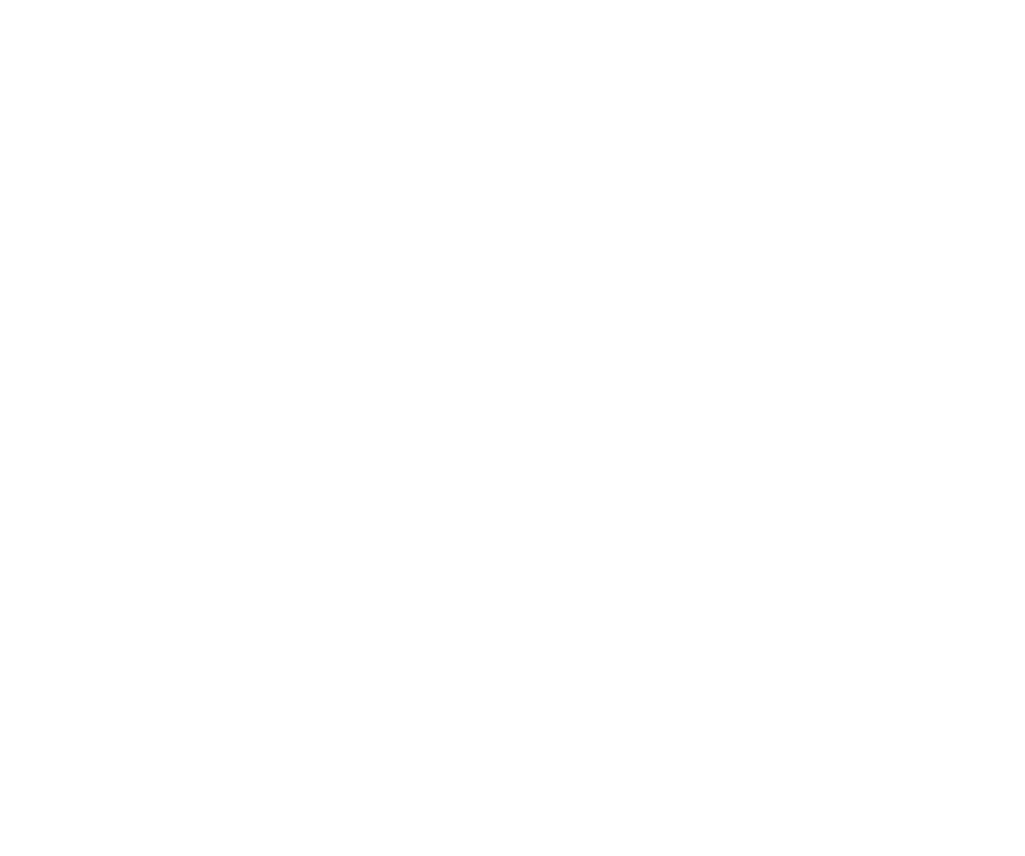
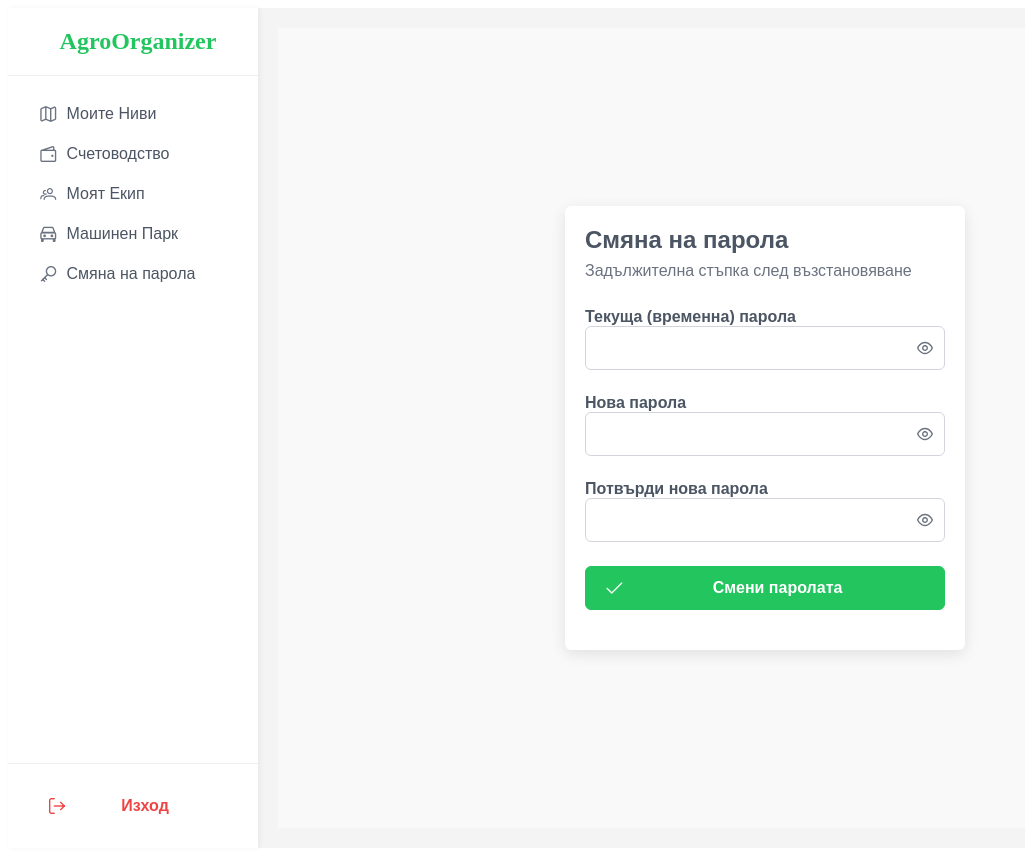
Before and after one commit to PikataProgrammer/agro_organizer_frontend, a React (Vite) app: page /change-password in a window 1280 px wide. Before the commit this address had no page. Shown: the whole page, without its empty margins (0-1025 px from the left). Before the commit the page ends 800 px from the top, so only its background shows below. Built offline with nearby package versions, Linux system fonts and the light colour scheme; sample sign-in values are in the browser's storage; a web font is replaced by a local one.

Commit message:
Create change password page and forget password button in login page.

```diff
--- a/src/App.tsx
+++ b/src/App.tsx
@@ -7,6 +7,7 @@ import Finances from "./pages/Finances.tsx";
 import Login from "./pages/Login.tsx";
 import Drivers from "./pages/Drivers.tsx";
 import Vehicles from "./pages/Vehicles.tsx";
+import ChangePassword from "./pages/ChangePassword.tsx";
 
 function App() {
     return (
@@ -20,6 +21,7 @@ function App() {
                         <Route path="/finances" element={<Finances />} />
                         <Route path="/drivers" element={<Drivers />} />
                         <Route path="/vehicles" element={<Vehicles />} />
+                        <Route path="/change-password" element={<ChangePassword />} />
                     </Route>
 
                     <Route path="/" element={<Navigate to="/dashboard" replace />} />
--- a/src/components/MainLayout.tsx
+++ b/src/components/MainLayout.tsx
@@ -30,6 +30,12 @@ const MainLayout = () => {
             icon: 'pi pi-fw pi-car',
             command: () => navigate('/vehicles'),
             className: location.pathname.includes('/vehicles') ? 'p-menuitem-active' : ''
+        },
+        {
+            label: 'Смяна на парола',
+            icon: 'pi pi-fw pi-key',
+            command: () => navigate('/change-password'),
+            className: location.pathname.includes('/change-password') ? 'p-menuitem-active' : ''
         }
     ];
 
--- /dev/null
+++ b/src/pages/ChangePassword.tsx
@@ -0,0 +1,94 @@
+import React, { useState } from 'react';
+import { useLocation, useNavigate } from 'react-router-dom';
+import { api } from '../api/axiosClient';
+import { Card } from 'primereact/card';
+import { Password } from 'primereact/password';
+import { Button } from 'primereact/button';
+import { Message } from 'primereact/message';
+
+const ChangePassword = () => {
+    const location = useLocation();
+    const navigate = useNavigate();
+
+    const email = location.state?.email || localStorage.getItem('userEmail') || '';
+
+    const [oldPassword, setOldPassword] = useState('');
+    const [newPassword, setNewPassword] = useState('');
+    const [confirmPassword, setConfirmPassword] = useState('');
+    const [loading, setLoading] = useState(false);
+    const [error, setError] = useState('');
+    const [success, setSuccess] = useState('');
+
+    const handleSubmit = async (e: React.FormEvent) => {
+        e.preventDefault();
+        setError('');
+        setSuccess('');
+
+        if (newPassword !== confirmPassword) {
+            setError('Новите пароли не съвпадат!');
+            return;
+        }
+
+        if (!email) {
+            setError('Липсва имейл адрес. Моля, влезте отново.');
+            return;
+        }
+
+        setLoading(true);
+        try {
+            await api.post('/api/auth/change-password', {
+                email: email,
+                oldPassword: oldPassword,
+                newPassword: newPassword
+            });
+
+            setSuccess('Паролата е сменена успешно! Моля, влезте с новата парола.');
+            setTimeout(() => {
+                navigate('/login');
+            }, 3000);
+        } catch (err: any) {
+            setError(err.response?.data?.message || 'Грешна стара парола или сървърна грешка.');
+        } finally {
+            setLoading(false);
+        }
+    };
+
+    if (!email) {
+        return (
+            <div style={{ textAlign: 'center', marginTop: '50px' }}>
+                <h2>Невалидна сесия</h2>
+                <Button label="Към Вход" onClick={() => navigate('/login')} />
+            </div>
+        );
+    }
+
+    return (
+        <div style={{ display: 'flex', justifyContent: 'center', alignItems: 'center', height: '100vh', backgroundColor: '#f9f9f9' }}>
+            <Card title="Смяна на парола" subTitle="Задължителна стъпка след възстановяване" style={{ width: '100%', maxWidth: '400px', boxShadow: '0 4px 15px rgba(0,0,0,0.1)' }}>
+                <form onSubmit={handleSubmit} className="p-fluid">
+                    <div style={{ marginBottom: '1.5rem' }}>
+                        <label style={{ fontWeight: 'bold' }}>Текуща (временна) парола</label>
+                        <Password value={oldPassword} onChange={(e) => setOldPassword(e.target.value)} required feedback={false} toggleMask />
+                    </div>
+
+                    <div style={{ marginBottom: '1.5rem' }}>
+                        <label style={{ fontWeight: 'bold' }}>Нова парола</label>
+                        <Password value={newPassword} onChange={(e) => setNewPassword(e.target.value)} required promptLabel="Въведете парола" weakLabel="Слаба" mediumLabel="Средна" strongLabel="Силна" toggleMask />
+                    </div>
+
+                    <div style={{ marginBottom: '1.5rem' }}>
+                        <label style={{ fontWeight: 'bold' }}>Потвърди нова парола</label>
+                        <Password value={confirmPassword} onChange={(e) => setConfirmPassword(e.target.value)} required feedback={false} toggleMask />
+                    </div>
+
+                    {error && <Message severity="error" text={error} style={{ width: '100%', marginBottom: '1rem' }} />}
+                    {success && <Message severity="success" text={success} style={{ width: '100%', marginBottom: '1rem' }} />}
+
+                    <Button label="Смени паролата" icon="pi pi-check" loading={loading} type="submit" className="p-button-success" />
+                </form>
+            </Card>
+        </div>
+    );
+};
+
+export default ChangePassword;
--- a/src/pages/Login.tsx
+++ b/src/pages/Login.tsx
@@ -1,4 +1,4 @@
-import React, { useState } from 'react';
+import React, { useState, useRef } from 'react';
 import { useNavigate } from 'react-router-dom';
 import { api } from '../api/axiosClient';
 import { useApp } from '../context/AppContext';
@@ -8,7 +8,8 @@ import { InputText } from 'primereact/inputtext';
 import { Password } from 'primereact/password';
 import { Button } from 'primereact/button';
 import { Message } from 'primereact/message';
-
+import { Dialog } from 'primereact/dialog';
+import { Toast } from 'primereact/toast';
 
 import backgroundImage from '../assets/Background_image.png';
 
@@ -18,8 +19,13 @@ const Login = () => {
     const [loading, setLoading] = useState(false);
     const [error, setError] = useState('');
 
+    const [showResetDialog, setShowResetDialog] = useState(false);
+    const [resetEmail, setResetEmail] = useState('');
+    const [resetting, setResetting] = useState(false);
+
     const navigate = useNavigate();
     const { showToast } = useApp();
+    const toast = useRef<Toast>(null);
 
     const handleSubmit = async (e: React.FormEvent) => {
         e.preventDefault();
@@ -29,10 +35,19 @@ const Login = () => {
         try {
             const response = await api.post('/api/auth/login', { email, password });
 
-            const userId = response.data.id || response.data.userId || response.data.Id;
+            const userData = response.data;
+            const userId = userData.id || userData.userId || userData.Id;
 
             if (userId) {
+                const needsPasswordChange = userData.shouldChangePassword || userData.ShouldChangePassword;
+
+                if (needsPasswordChange) {
+                    navigate('/change-password', { state: { email: email } });
+                    return;
+                }
+
                 localStorage.setItem('userId', userId.toString());
+                localStorage.setItem('userEmail', email);
                 showToast('success', 'Добре дошли!', 'Успешен вход в системата.');
                 navigate('/dashboard');
             } else {
@@ -44,6 +59,28 @@ const Login = () => {
             console.error(err);
         } finally {
             setLoading(false);
+        }
+    };
+
+    // ФУНКЦИЯ ЗА ЗАБРАВЕНА ПАРОЛА
+    const handleResetPassword = async () => {
+        if (!resetEmail) {
+            toast.current?.show({ severity: 'warn', summary: 'Внимание', detail: 'Моля, въведете имейл адрес.' });
+            return;
+        }
+
+        setResetting(true);
+        try {
+            // Викаме ендпойнта за Reset (виж в контролера си дали пътят е точно този)
+            await api.post('/api/auth/reset-password', { email: resetEmail });
+            toast.current?.show({ severity: 'success', summary: 'Изпратено', detail: 'Ако имейлът съществува, ще получите нова парола!' });
+            setShowResetDialog(false);
+            setResetEmail('');
+        } catch (err) {
+            toast.current?.show({ severity: 'error', summary: 'Грешка', detail: 'Възникна проблем. Опитайте по-късно.' });
+            console.error(err);
+        } finally {
+            setResetting(false);
         }
     };
 
@@ -67,6 +104,7 @@ const Login = () => {
             backgroundSize: 'cover',
             backgroundPosition: 'center'
         }}>
+            <Toast ref={toast} />
             <Card header={header} style={{ width: '100%', maxWidth: '450px', borderRadius: '15px', boxShadow: '0 8px 30px rgba(0,0,0,0.3)' }}>
                 <form onSubmit={handleSubmit} className="p-fluid">
                     <div style={{ marginBottom: '1.5rem' }}>
@@ -79,12 +117,13 @@ const Login = () => {
                                 value={email}
                                 onChange={(e) => setEmail(e.target.value)}
                                 required
+                                placeholder="example@mail.com"
                                 style={{ paddingLeft: '2.5rem' }}
                             />
                         </span>
                     </div>
 
-                    <div style={{ marginBottom: '2rem' }}>
+                    <div style={{ marginBottom: '1rem' }}>
                         <label htmlFor="password" style={{ display: 'block', marginBottom: '0.5rem', fontWeight: 'bold' }}>Парола</label>
                         <span className="p-input-icon-left">
                             <i className="pi pi-lock" style={{ zIndex: 10, paddingLeft: '0.8rem' }} />
@@ -95,10 +134,22 @@ const Login = () => {
                                 required
                                 feedback={false}
                                 toggleMask
+                                placeholder="******"
                                 inputStyle={{ paddingLeft: '2.5rem' }}
                                 style={{ width: '100%' }}
                             />
                         </span>
+                    </div>
+
+                    {/* ЛИНК ЗА ЗАБРАВЕНА ПАРОЛА */}
+                    <div style={{ display: 'flex', justifyContent: 'flex-end', marginBottom: '1.5rem' }}>
+                        <Button
+                            label="Забравена парола?"
+                            className="p-button-link p-0"
+                            type="button"
+                            onClick={() => setShowResetDialog(true)}
+                            style={{ padding: 0, textDecoration: 'none' }}
+                        />
                     </div>
 
                     {error && (
@@ -117,6 +168,22 @@ const Login = () => {
                     />
                 </form>
             </Card>
+
+            {/* МОДАЛ ЗА ЗАБРАВЕНА ПАРОЛА */}
+            <Dialog header="Възстановяване на парола" visible={showResetDialog} style={{ width: '400px' }} onHide={() => setShowResetDialog(false)} footer={
+                <div>
+                    <Button label="Отказ" icon="pi pi-times" onClick={() => setShowResetDialog(false)} className="p-button-text p-button-secondary" />
+                    <Button label="Изпрати" icon="pi pi-envelope" onClick={handleResetPassword} loading={resetting} className="p-button-success" autoFocus />
+                </div>
+            }>
+                <p className="m-0" style={{ marginBottom: '1rem' }}>
+                    Въведете вашия имейл адрес. Ако той съществува в нашата система, ще ви изпратим нова временна парола.
+                </p>
+                <div className="p-fluid">
+                    <label style={{ fontWeight: 'bold' }}>Email *</label>
+                    <InputText type="email" value={resetEmail} onChange={(e) => setResetEmail(e.target.value)} placeholder="Въведете имейл" />
+                </div>
+            </Dialog>
         </div>
     );
 };
```
